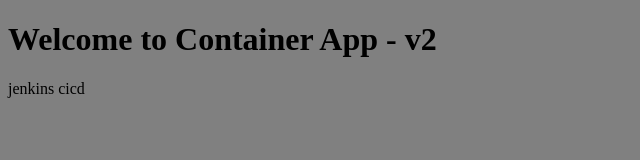
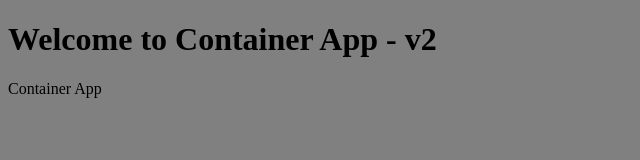
Before and after one commit to vimalprasathr/nginx-aca, a plain HTML site: page index.html in a window 1280 px wide. Shown: the full height of the page, 0-640 px from the left. Drawn offline with Linux system fonts and the light colour scheme.

Commit message:
Update index.html

```diff
--- a/index.html
+++ b/index.html
@@ -3,7 +3,7 @@
 <body style="background-color:gray;">
 
 <h1>Welcome to Container App - v2</h1>
-<p>jenkins cicd</p>
+<p>Container App</p>
 
 </body>
 </html>
```
